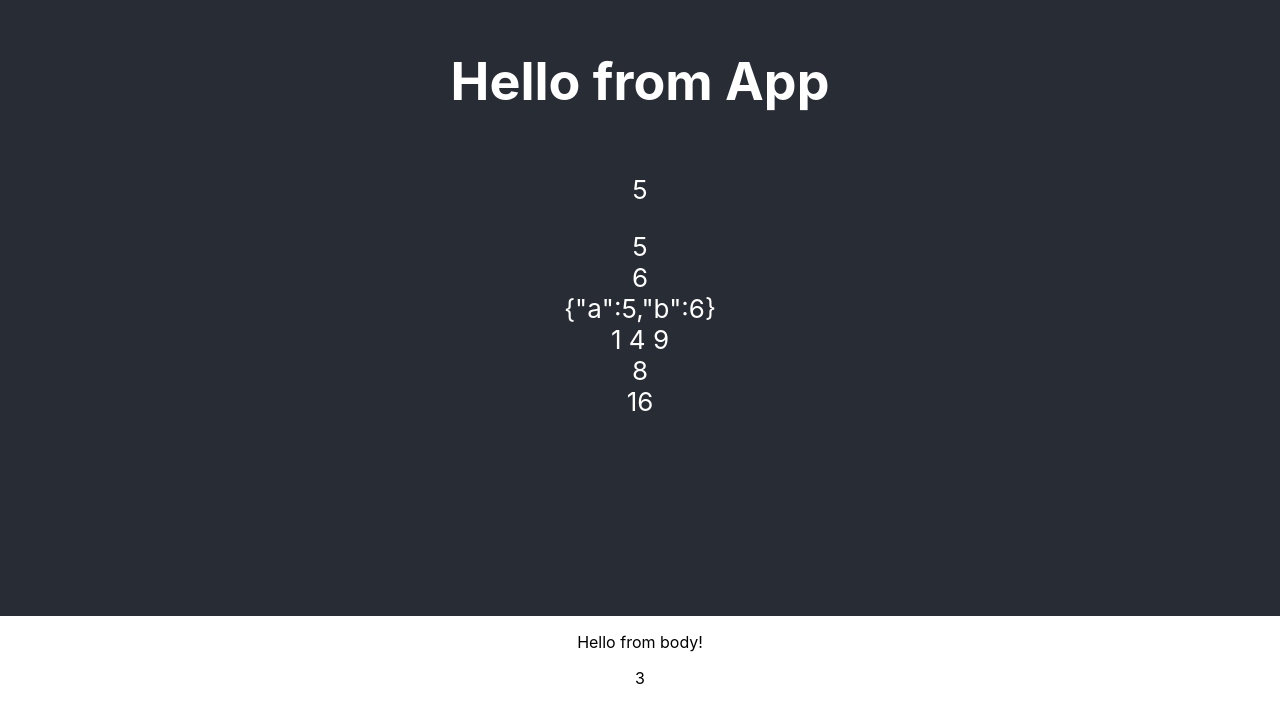
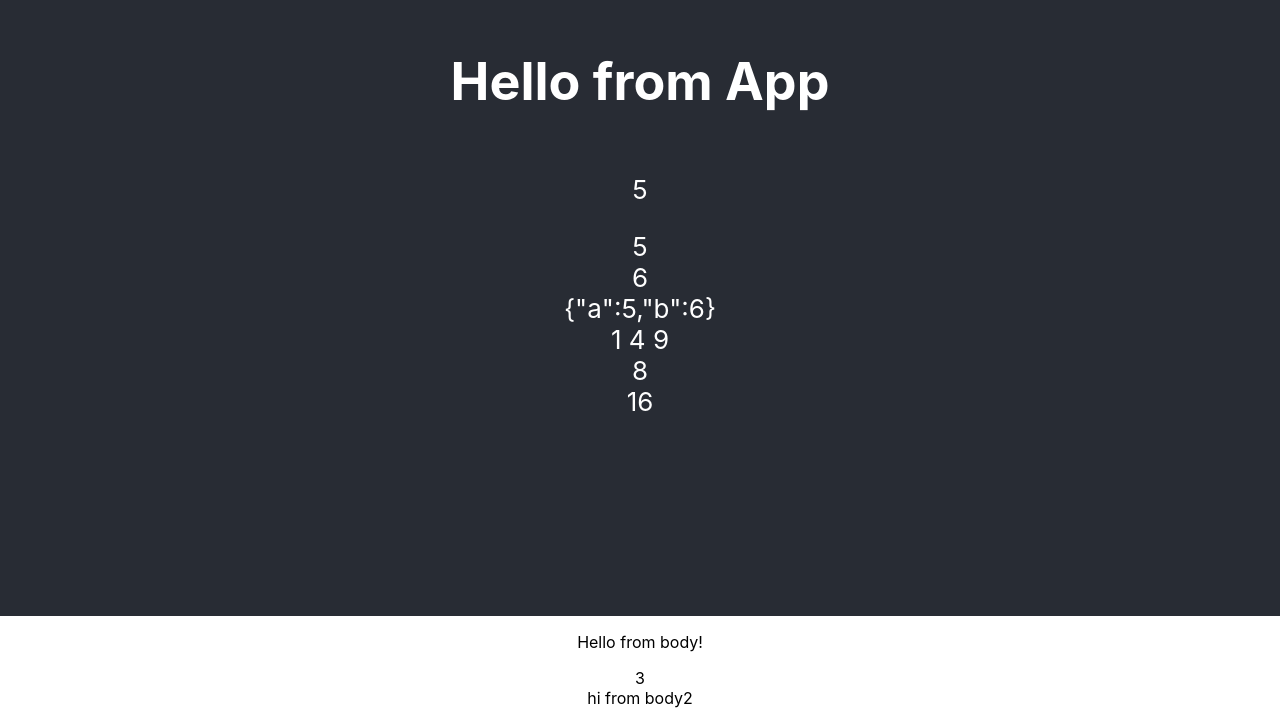
Before and after one commit to ChauDinh/practical-react, a React (Create React App) app: page / in a window 1280 px wide. Shown: the part 184-892 px from the top of the page. Built offline with nearby package versions, Linux system fonts and the light colour scheme; the HTML template or start-up script is replaced by a standard one.

Commit message:
export multiple components

```diff
--- a/src/App.js
+++ b/src/App.js
@@ -1,8 +1,8 @@
 import React from 'react';
 import './App.css';
 
-import Body from "./components/Body";
 import Header from "./components/Header";
+import Body, { Body2 } from "./components/Body";
 
 function App() {
   const add = (a, b) => a + b;
@@ -22,6 +22,7 @@ function App() {
         text="Hello from body!"
         myFunc={add}
       />
+      <Body2 />
     </div>
   );
 }
--- a/src/components/Body.js
+++ b/src/components/Body.js
@@ -9,4 +9,10 @@ export default function Body(props) {
       <div>{props.myFunc(1, 2)}</div>
     </div>
   )
-}
+};
+
+export const Body2 = () => (
+  <div>
+    hi from body2
+  </div>
+)
--- a/src/components/Header.js
+++ b/src/components/Header.js
@@ -1,6 +1,6 @@
 import React, { Component } from 'react'
 
-export class Header extends Component {
+class Header extends Component {
   multiple(a, b) {
     return a * b;
   }
```
